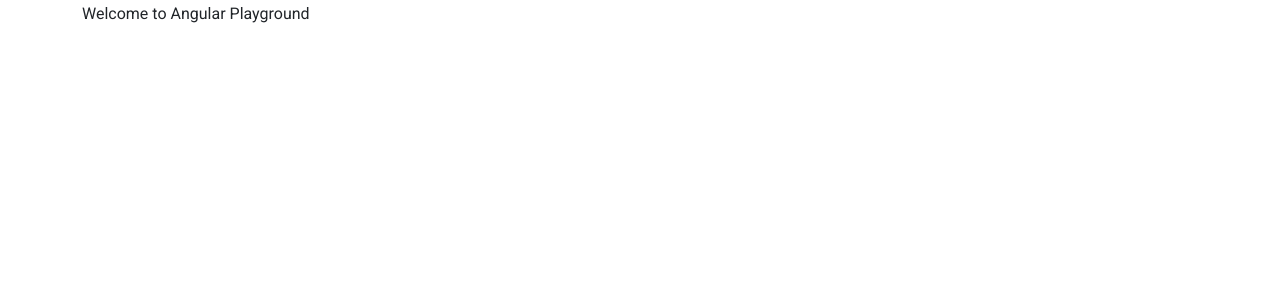
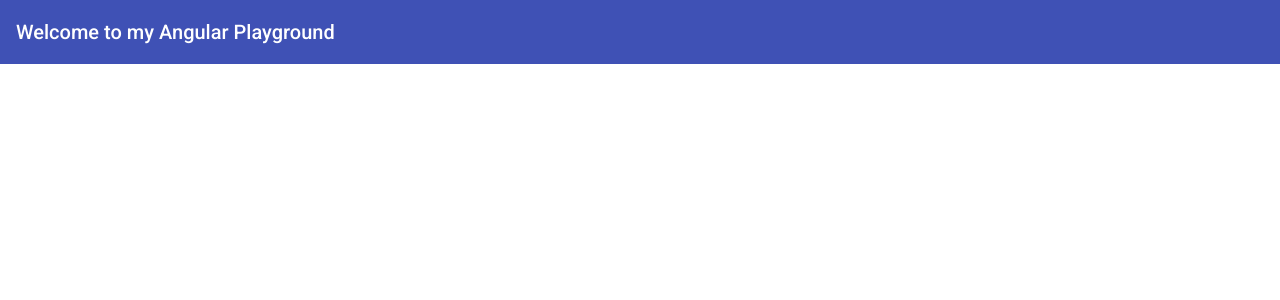
Before and after one commit to leopires/angular-playground, an Angular app: page /home in a window 1280 px wide. Before the commit this address led to /. Shown: the top 300 px of the page. Built offline with nearby package versions, Linux system fonts and the light colour scheme.

Commit message:
Home component.

```diff
--- a/src/app/app-routing.module.ts
+++ b/src/app/app-routing.module.ts
@@ -1,14 +1,19 @@
-import { NgModule } from '@angular/core';
-import { RouterModule, Routes } from '@angular/router';
+import {NgModule} from '@angular/core';
+import {RouterModule, Routes} from '@angular/router';
+import {HomeComponent} from "./home/home.component";
 
 const routes: Routes = [
+  // {
+  //   path: 'lists',
+  //   loadChildren: () => import('./lists/lists.module').then(m => m.ListsModule)
+  // },
   {
-    path: 'lists',
-    loadChildren: () => import('./lists/lists.module').then(m => m.ListsModule)
+    path: 'home',
+    component: HomeComponent
   },
   {
     path: '',
-    redirectTo: '/lists',
+    redirectTo: '/home',
     pathMatch: 'full'
   }
 ];
--- a/src/app/app.module.ts
+++ b/src/app/app.module.ts
@@ -5,14 +5,18 @@
 import {AppComponent} from './app.component';
 import {ListsModule} from "./lists/lists.module";
 import { BrowserAnimationsModule } from '@angular/platform-browser/animations';
+import { HomeComponent } from './home/home.component';
+import {MatToolbarModule} from "@angular/material/toolbar";
 
 @NgModule({
   declarations: [
     AppComponent,
+    HomeComponent,
   ],
   imports: [
     BrowserModule,
     AppRoutingModule,
+    MatToolbarModule,
     ListsModule,
     BrowserAnimationsModule
   ],
--- /dev/null
+++ b/src/app/home/home.component.html
@@ -0,0 +1,11 @@
+<div class="container-fluid p-0">
+  <div class="row">
+    <div class="col-12">
+      <mat-toolbar color="primary">
+        Welcome to my Angular Playground
+      </mat-toolbar>
+    </div>
+  </div>
+
+  <app-root></app-root>
+</div>
--- /dev/null
+++ b/src/app/home/home.component.ts
@@ -0,0 +1,15 @@
+import { Component, OnInit } from '@angular/core';
+
+@Component({
+  selector: 'app-home',
+  templateUrl: './home.component.html',
+  styleUrls: ['./home.component.scss']
+})
+export class HomeComponent implements OnInit {
+
+  constructor() { }
+
+  ngOnInit(): void {
+  }
+
+}
--- a/src/index.html
+++ b/src/index.html
@@ -12,15 +12,8 @@
   <link href="https://fonts.googleapis.com/icon?family=Material+Icons" rel="stylesheet">
 </head>
 <body class="mat-typography">
-<div id="page-wrapper" class="container">
-  <div class="row">
-    <header class="page-header">
-      <h3>Welcome to Angular Playground</h3>
-    </header>
-  </div>
-  <div class="row">
-    <app-root></app-root>
-  </div>
-</div>
+<app-home>
+</app-home>
+<app-root></app-root>
 </body>
 </html>
--- a/src/styles.scss
+++ b/src/styles.scss
@@ -14,7 +14,7 @@
 // (imported above). For each palette, you can optionally specify a default, lighter, and darker
 // hue. Available color palettes: https://material.io/design/color/
 $angular-playground-primary: mat.define-palette(mat.$indigo-palette);
-$angular-playground-accent: mat.define-palette(mat.$pink-palette, A200, A100, A400);
+$angular-playground-accent: mat.define-palette(mat.$red-palette, A200, A100, A400);
 
 // The warn palette is optional (defaults to red).
 $angular-playground-warn: mat.define-palette(mat.$red-palette);
```
Also changed, not shown: src/app/home/home.component.scss (added), 1 other file (tests, documents, lock files or other folders).
